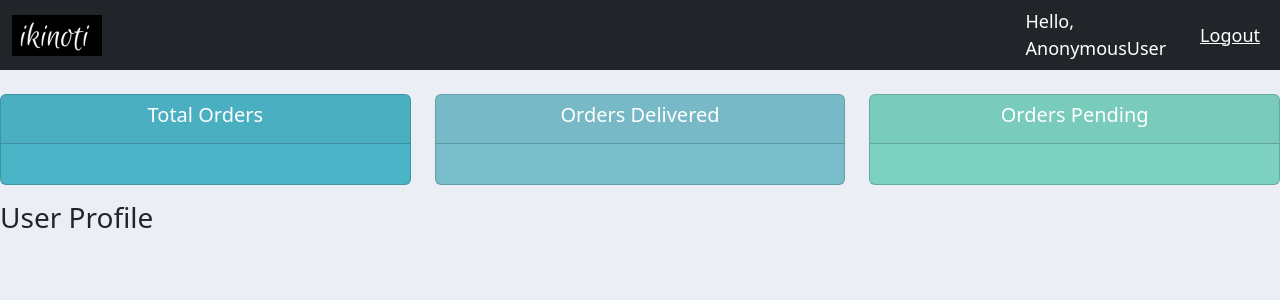
After one commit to ikinoti/crm_project, a Django app: template account/templates/account/user.html in a window 1280 px wide. The commit adds this page. Shown: the top 300 px of the page. Run offline with Django 5.2, Linux system fonts and the light colour scheme; the template is opened without the code that fills it, so the values that code supplies are empty.

Commit message:
implement user restriction

```diff
--- a/account/templates/account/navbar.html
+++ b/account/templates/account/navbar.html
@@ -17,13 +17,14 @@
       </button>
       <div class="collapse navbar-collapse" id="navbarNav">
         <ul class="navbar-nav">
+          {% if request.user.is_staff %}
           <li class="nav-item">
             <a class="nav-link active" href="{% url 'home' %}">Dashboard</a>
           </li>
           <li class="nav-item">
             <a class="nav-link" href="{% url 'products' %}">Products</a>
           </li>
-
+          {% endif %}
         </ul>
       </div>
     </div>
--- /dev/null
+++ b/account/templates/account/user.html
@@ -0,0 +1,7 @@
+{% extends 'account/base.html' %}
+{% block content %}
+{% include 'account/status.html' %}
+
+<h3>User Profile</h3>
+
+{% endblock content %}
```
